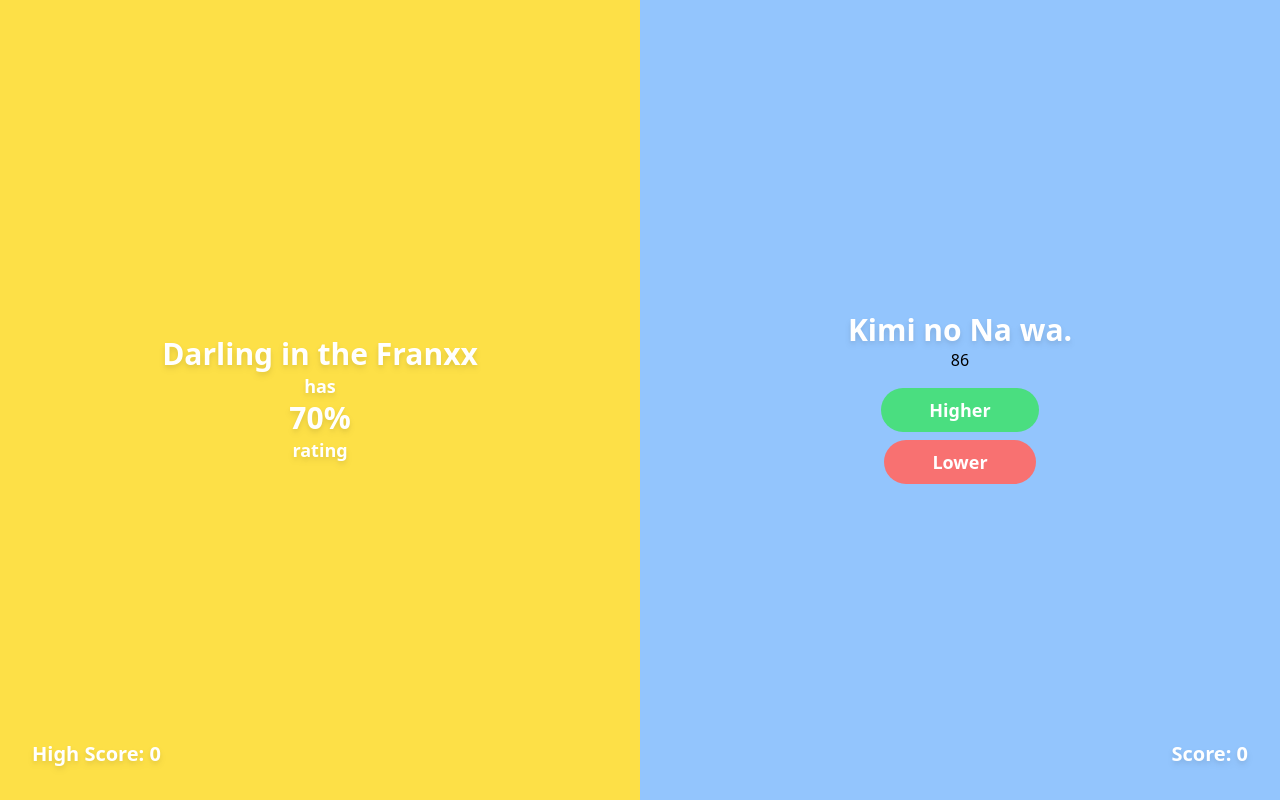
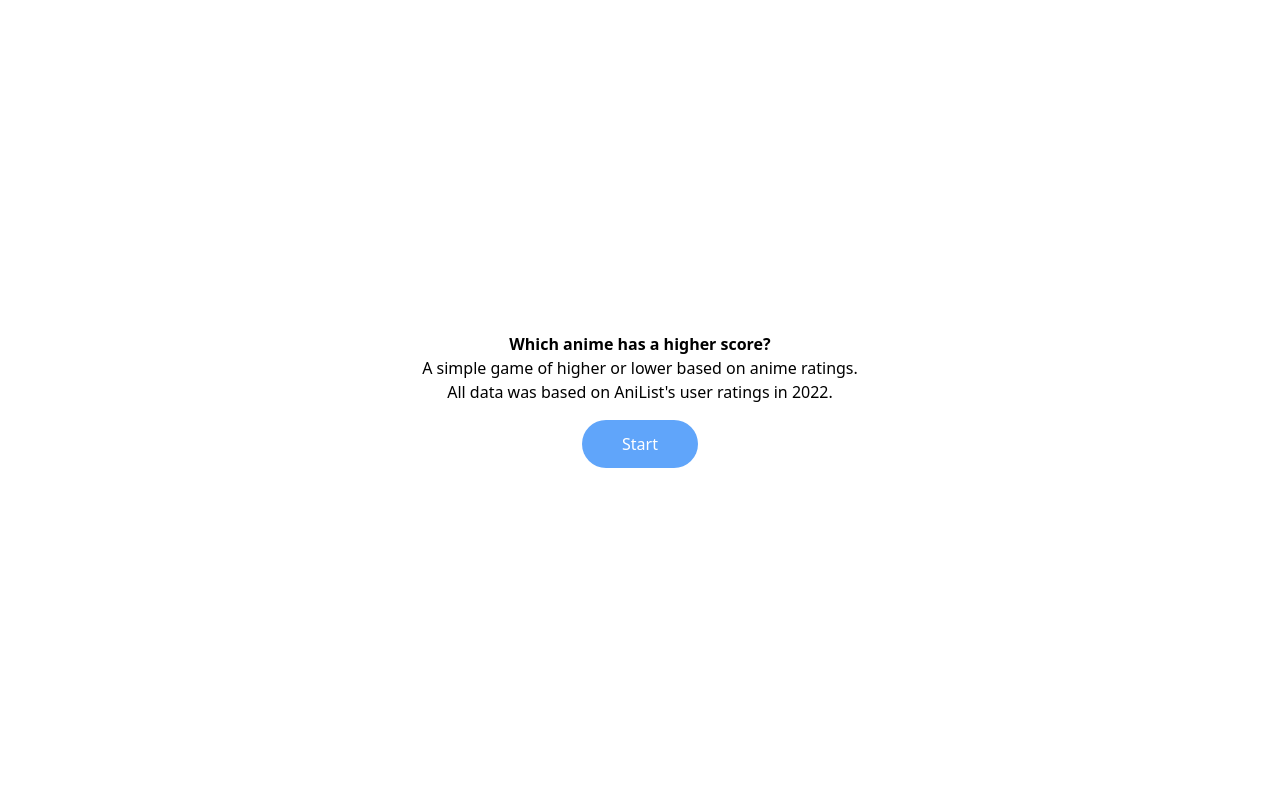
Before and after one commit to ChickenCombo/higher-or-lower-spotify, a React (Vite) app: page / in a window 1280 px wide. Built offline with nearby package versions, Linux system fonts and the light colour scheme.

Commit message:
feat: added losing page

```diff
--- a/src/App.tsx
+++ b/src/App.tsx
@@ -1,23 +1,28 @@
 import { useState } from 'react';
 import Home from './pages/Home';
 import Game from './pages/Game';
+import Lost from './pages/Lost';
 
 const App = () => {
-  const [isHomeVisible, setHomeVisibility] = useState<boolean>(true);
+  const [hasGameStarted, setHasGameStarted] = useState<boolean>(true);
+  const [hasUserLost, setHasUserLost] = useState<boolean>(false);
 
   const handleStart = () => {
-    setHomeVisibility((value) => !value);
+    setHasGameStarted((value) => !value);
   };
 
   return (
-    /*
     <>
-      /*{isHomeVisible && <Home handleStart={handleStart} />}
-      {!isHomeVisible && <Game />}
-    </>
-    */
-    <>
-      <Game />
+      {hasGameStarted && <Home handleStart={handleStart} />}
+      {!hasGameStarted && !hasUserLost && (
+        <Game hasUserLost={hasUserLost} setHasUserLost={setHasUserLost} />
+      )}
+      {hasUserLost && (
+        <Lost
+          setHasGameStarted={setHasGameStarted}
+          setHasUserLost={setHasUserLost}
+        />
+      )}
     </>
   );
 };
--- a/src/pages/Game.tsx
+++ b/src/pages/Game.tsx
@@ -1,12 +1,19 @@
 import { getAnimeList } from '@/Anime';
-import { Anime, Score } from '@/Types';
+import { Anime } from '@/Types';
 import CurrentScore from '@/components/CurrentScore';
 import HighScore from '@/components/HighScore';
 import LeftAnime from '@/components/LeftAnime';
 import RightAnime from '@/components/RightAnime';
 import { useState } from 'react';
 
-const Game = () => {
+interface GameProps {
+  hasUserLost: boolean;
+  setHasUserLost: React.Dispatch<React.SetStateAction<boolean>>;
+}
+
+const Game = (props: GameProps) => {
+  const { hasUserLost, setHasUserLost } = props;
+
   const animeList: Array<Anime> = getAnimeList();
 
   const getRandomAnime = () => {
@@ -24,6 +31,7 @@
   const [rightAnime, setRightAnime] = useState<Anime>(getRandomAnime());
   const [score, setScore] = useState<number>(0);
 
+  // TODO: Return true if both equal
   const answer = parseInt(leftAnime.score) < parseInt(rightAnime.score);
 
   const guessAnswer = (guess: boolean) => {
@@ -33,6 +41,7 @@
       setRightAnime(getRandomAnime());
     } else {
       setScore(0);
+      setHasUserLost(true);
     }
   };
 
--- /dev/null
+++ b/src/pages/Lost.tsx
@@ -0,0 +1,27 @@
+interface LostProps {
+  setHasGameStarted: React.Dispatch<React.SetStateAction<boolean>>;
+  setHasUserLost: React.Dispatch<React.SetStateAction<boolean>>;
+}
+
+const Lost = (props: LostProps) => {
+  const { setHasUserLost, setHasGameStarted } = props;
+
+  const resetGame = () => {
+    setHasUserLost(false);
+    setHasGameStarted(true);
+  };
+
+  return (
+    <div className="flex h-screen flex-col items-center justify-center bg-slate-500 p-8 text-center">
+      <h1 className="font-bold">You lost</h1>
+      <input
+        type="button"
+        value="Home"
+        className="m-1 cursor-pointer rounded-full bg-red-400 px-12 py-2 text-lg font-bold text-white hover:bg-red-500"
+        onClick={resetGame}
+      />
+    </div>
+  );
+};
+
+export default Lost;
```
